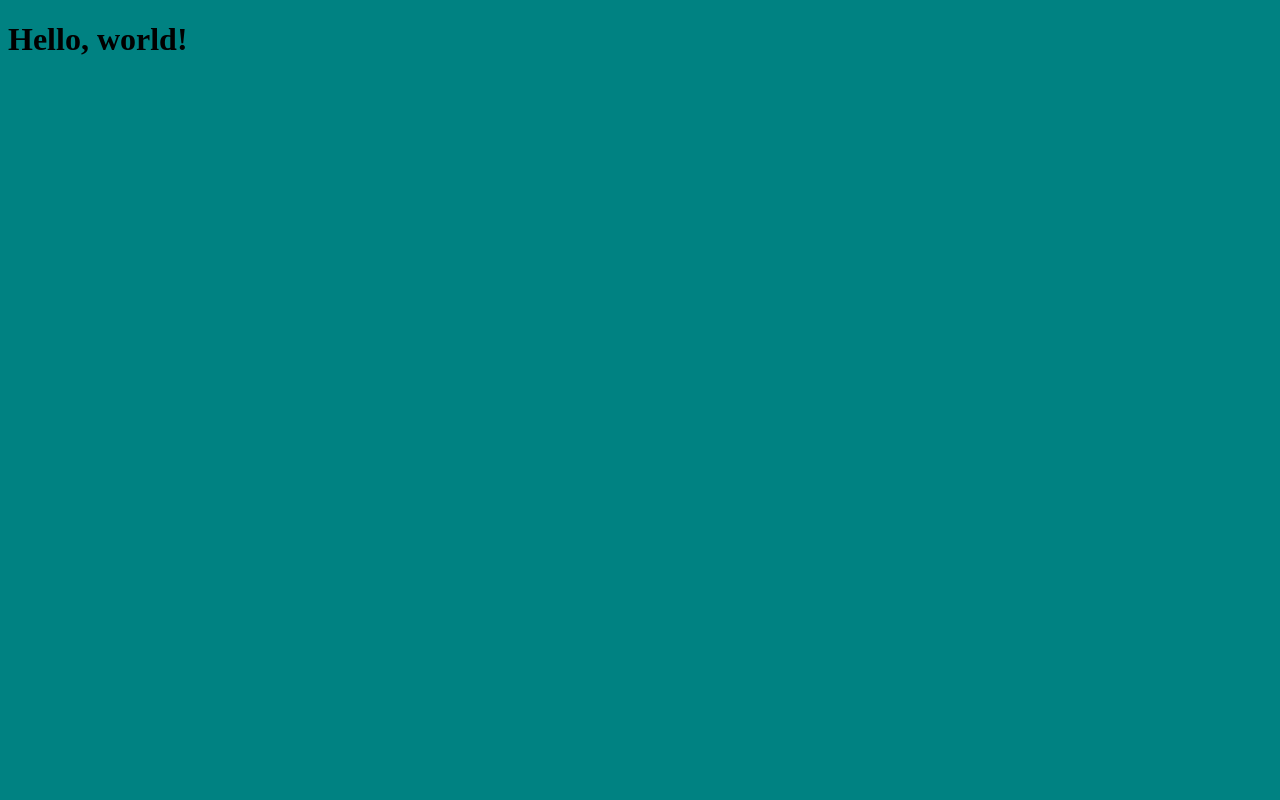
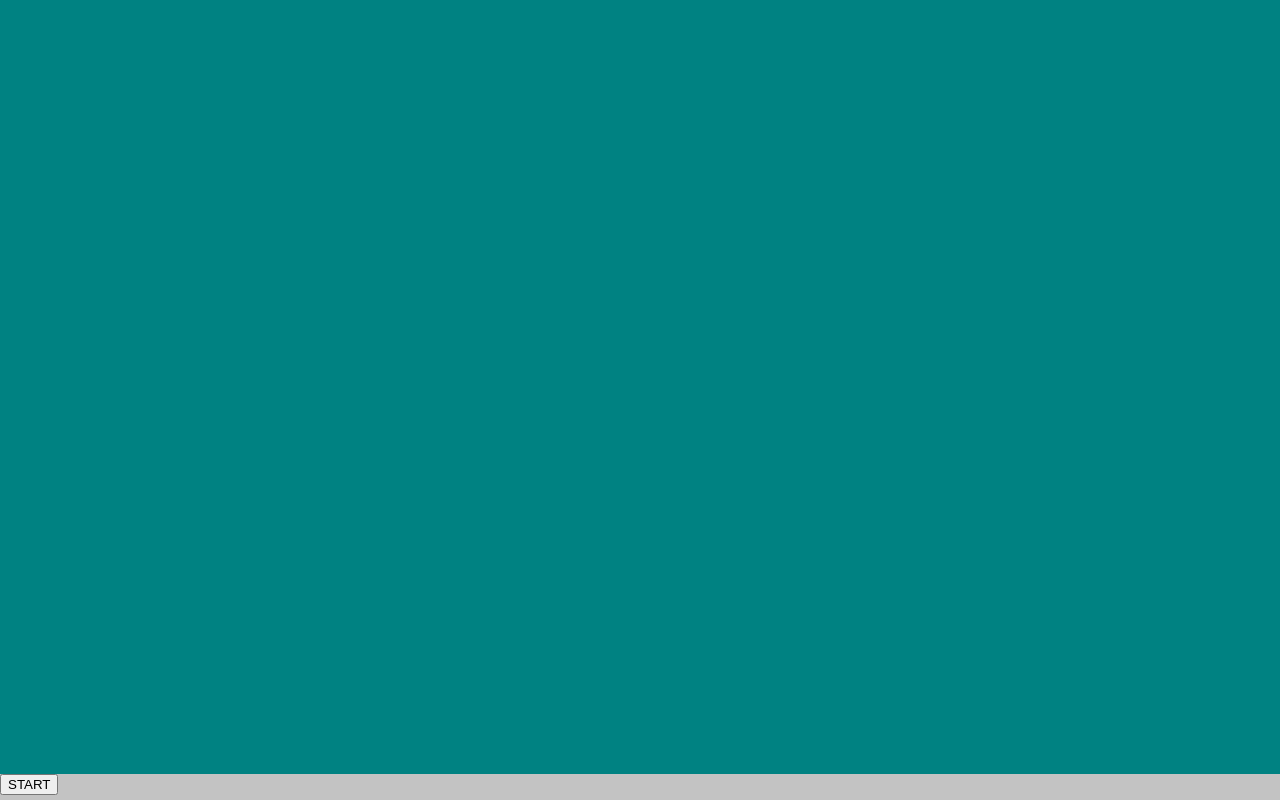
Before and after one commit to tntmeijs/tntmeijs.github.io, a React (Create React App) app: page / in a window 1280 px wide. Built offline with nearby package versions, Linux system fonts and the light colour scheme.

Commit message:
Created a taskbar with desktop and start menu

```diff
--- a/src/App.js
+++ b/src/App.js
@@ -1,5 +1,13 @@
+import Desktop from "./components/Desktop";
+import Taskbar from "./components/Taskbar";
+
 function App() {
-  return <h1>Hello, world!</h1>;
+  return (
+    <>
+      <Desktop />
+      <Taskbar />
+    </>
+  );
 }
 
 export default App;
--- /dev/null
+++ b/src/components/Desktop.jsx
@@ -0,0 +1,5 @@
+import "./../styles/Desktop.css";
+
+export default function Desktop() {
+  return <div className="desktop"></div>;
+}
--- /dev/null
+++ b/src/components/StartMenu.jsx
@@ -0,0 +1,7 @@
+import "./../styles/StartMenu.css";
+
+export default function StartMenu() {
+  return (
+    <button>START</button>
+  );
+}
--- /dev/null
+++ b/src/components/Taskbar.jsx
@@ -0,0 +1,11 @@
+import StartMenu from "./StartMenu";
+
+import "./../styles/Taskbar.css";
+
+export default function Taskbar() {
+  return (
+    <nav className="taskbar">
+      <StartMenu />
+    </nav>
+  );
+}
--- a/src/index.css
+++ b/src/index.css
@@ -1,13 +1,16 @@
 :root {
   --win-95-green: #008282;
   --win-95-blue: #000082;
-  --win-95-gray: #C3C3C3;
+  --win-95-gray: #c3c3c3;
   --win-95-dark-gray: #828282;
-  --win-95-white: #FFFFFF;
+  --win-95-white: #ffffff;
   --win-95-black: #000000;
+
+  font-size: 13px;
 }
 
 html,
 body {
-  background-color: var(--win-95-green);
+  margin: 0;
+  padding: 0;
 }
--- /dev/null
+++ b/src/styles/Desktop.css
@@ -0,0 +1,5 @@
+.desktop {
+  background-color: var(--win-95-green);
+  width: 100vw;
+  height: calc(100vh - 2rem);
+}
--- /dev/null
+++ b/src/styles/Taskbar.css
@@ -0,0 +1,7 @@
+.taskbar {
+  position: fixed;
+  background-color: var(--win-95-gray);
+  height: 2rem;
+  width: 100vw;
+  bottom: 0;
+}
```
Also changed, not shown: src/styles/StartMenu.css (added).
